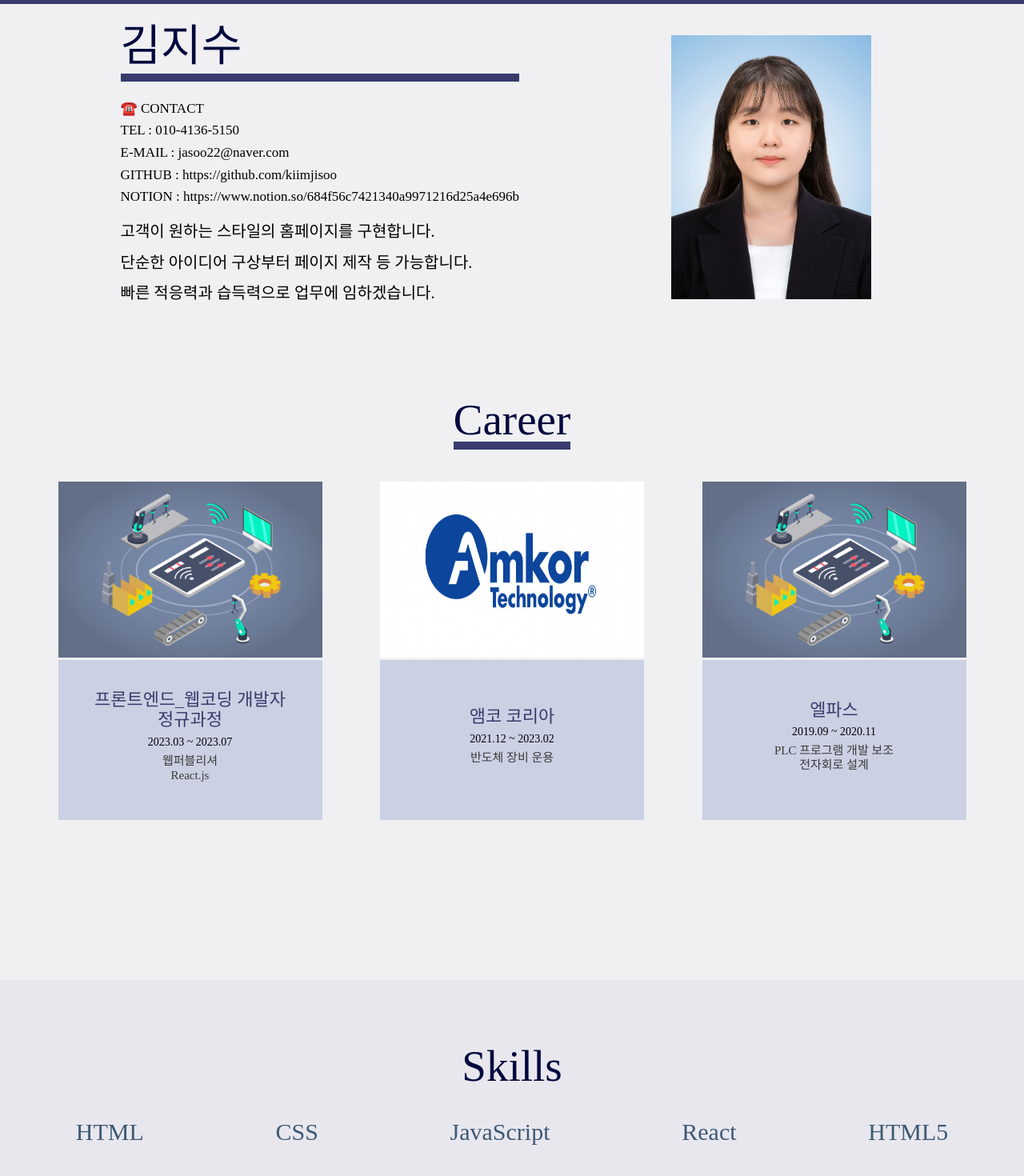
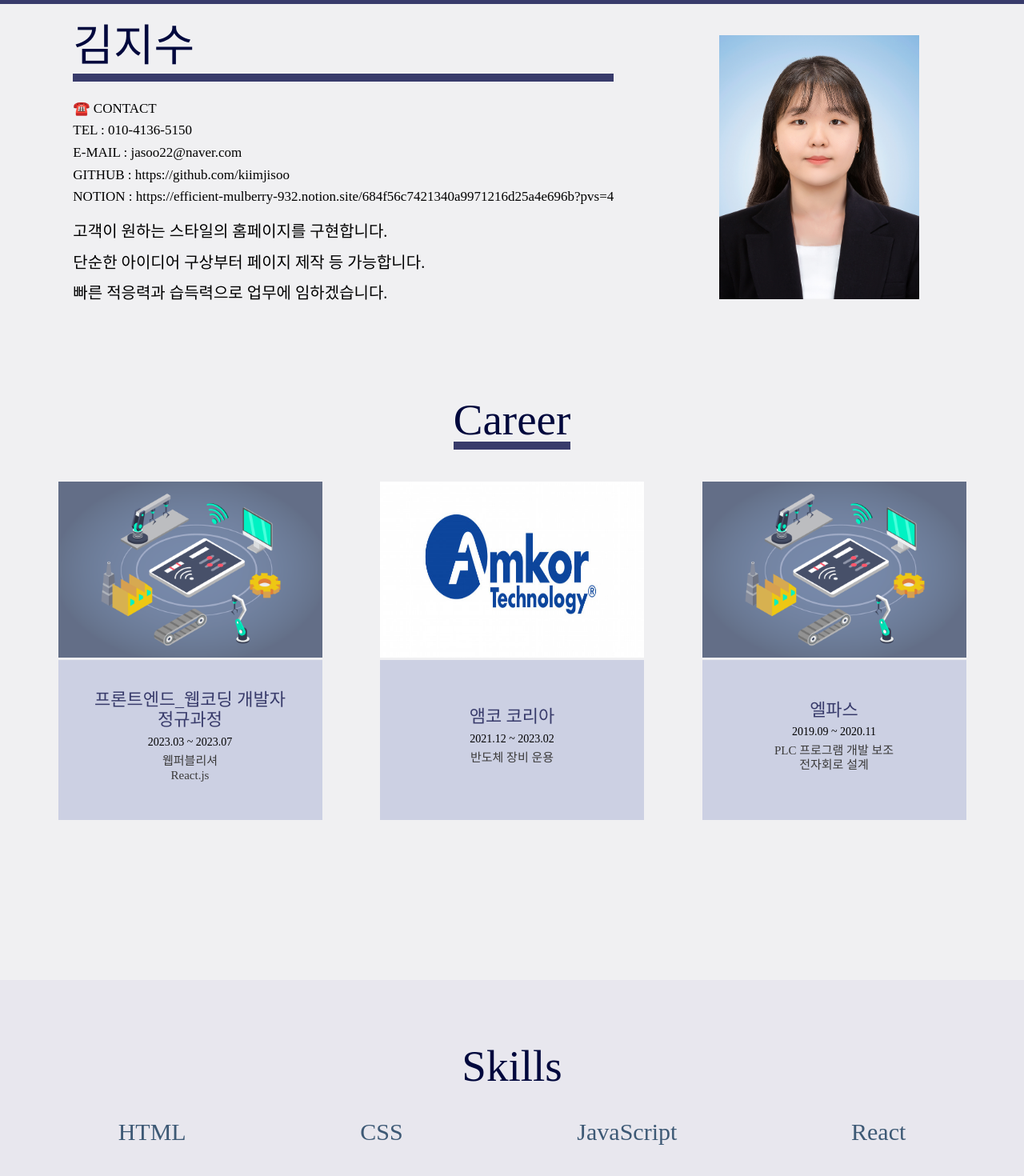
Before and after one commit to kiimjisoo/KjsProfile, a React (Create React App) app: page / in a window 1280 px wide. Shown: the part 96-1566 px from the top of the page at 80% size. Built offline with nearby package versions, Linux system fonts and the light colour scheme.

Commit message:
info
링크 호버 버그 수정

```diff
--- a/src/components/Info.js
+++ b/src/components/Info.js
@@ -56,12 +56,15 @@ const Container = styled.div`
     margin-top: 10px;
     font-size: 17px;
     line-height: 1.1rem;
+    text-decoration: none ;
   }
+
   .introduce {
     margin-top: 10px;
     font-size: 20px;
     line-height: 1.8rem;
   }
+
   .link {
     text-decoration: none;
     color: #000;
@@ -102,6 +105,7 @@ const LinkIcon = styled.div`
   }
   @media screen and (max-width: 479px) {
     display: flex;
+
   }
 
 `;
@@ -127,9 +131,9 @@ function Info(props) {
             <p className='text-info'>☎️ CONTACT</p>
             <p className='text-info'>TEL : 010-4136-5150</p>
             <p className='text-info'>E-MAIL : jasoo22@naver.com</p>
-            <div className='link'>
+            <div className='link-contain'>
               <p className='text-info'>GITHUB : <a className='link' href='https://github.com/kiimjisoo'>https://github.com/kiimjisoo<br/></a></p>
-              <p className='text-info'>NOTION : <a className='link' href='https://www.notion.so/684f56c7421340a9971216d25a4e696b'>https://www.notion.so/684f56c7421340a9971216d25a4e696b</a></p>
+              <p className='text-info'>NOTION : <a className='link' href='https://efficient-mulberry-932.notion.site/684f56c7421340a9971216d25a4e696b?pvs=4'>https://efficient-mulberry-932.notion.site/684f56c7421340a9971216d25a4e696b?pvs=4</a></p>
             </div>
            </Container>
 
--- a/src/components/Skill.js
+++ b/src/components/Skill.js
@@ -65,7 +65,7 @@ function Skill(props) {
         <h1 className='skilltitle'>CSS</h1>
         <h1 className='skilltitle'>JavaScript</h1>
         <h1 className='skilltitle'>React</h1>
-        <h1 className='skilltitle'>HTML5</h1>
+
 
       </SkillName>
     </SkillWrapper>
```
